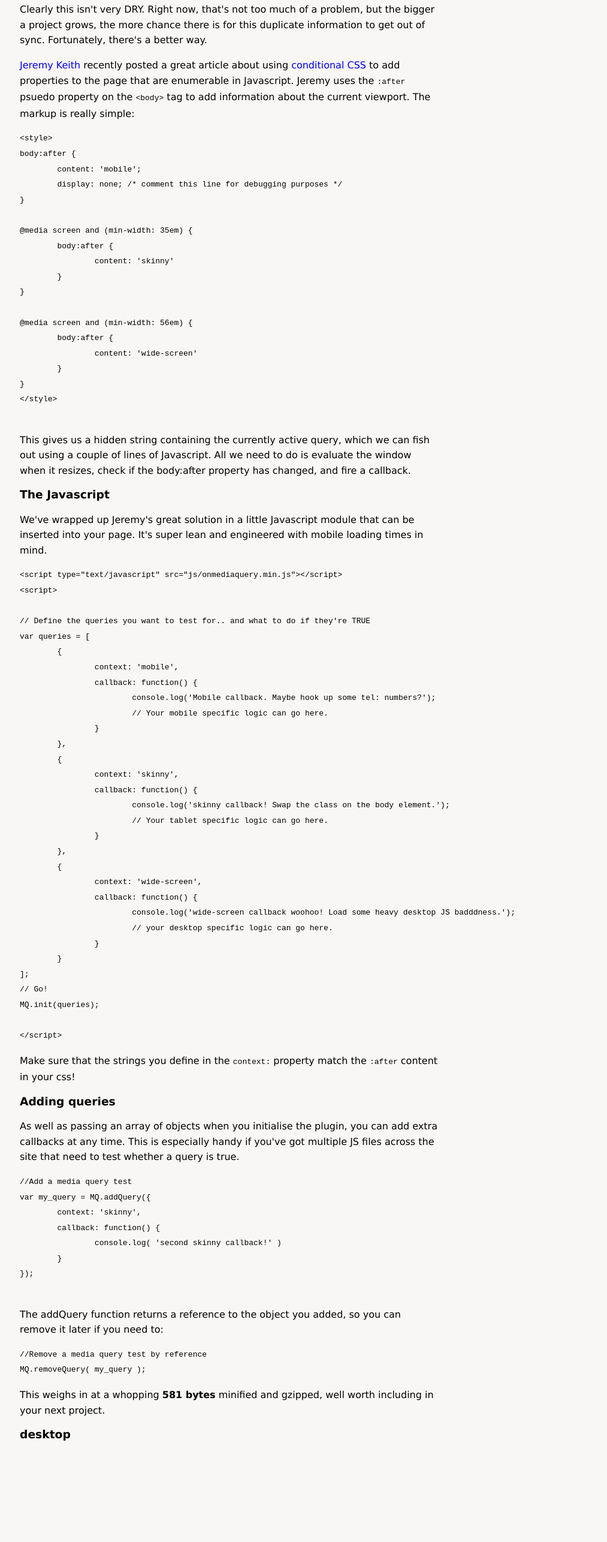
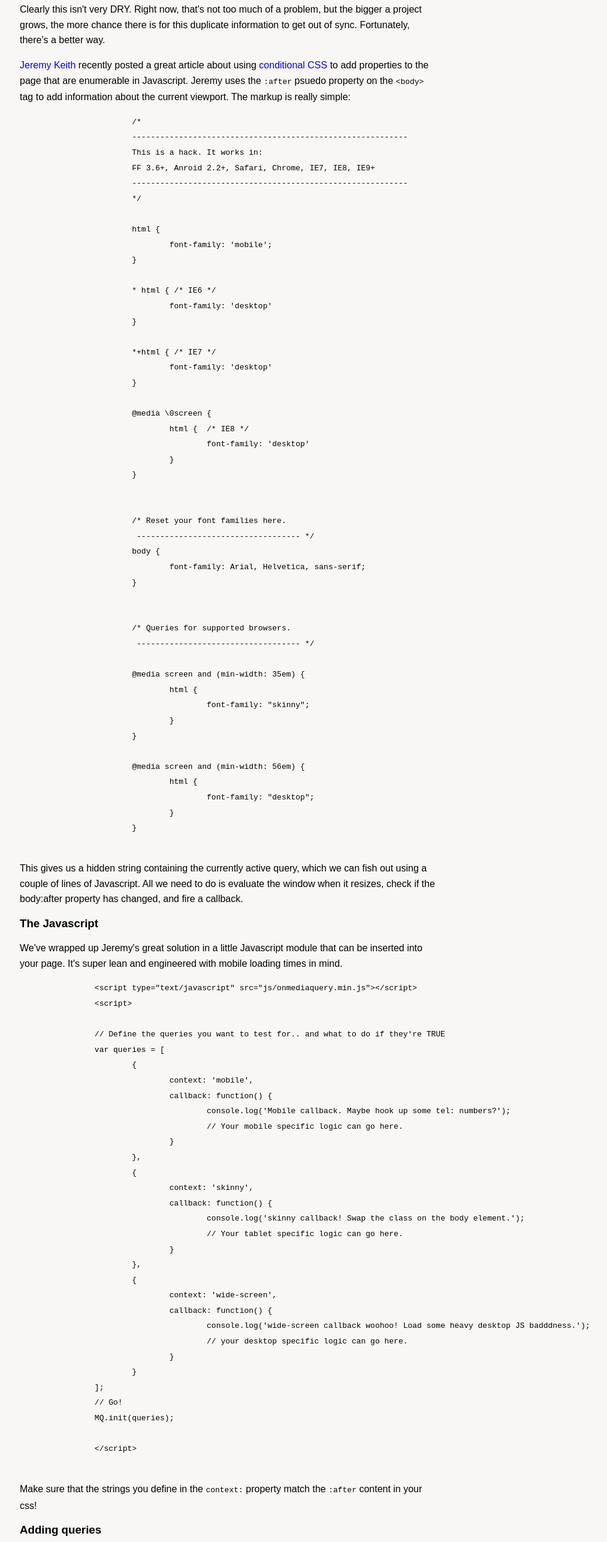
Before and after one commit to JoshBarr/on-media-query, a plain HTML site: page index.html in a window 1280 px wide. Shown: the part 226-2797 px from the top of the page at 60% size, without its empty margins (257-1270 px from the left). Before the commit the page ends 2646 px from the top, so only its background shows below. Drawn offline with Linux system fonts and the light colour scheme.

Commit message:
Changed behavior to use font-family declaration. Tested for support in IE8 and Android 2.2+

```diff
--- a/index.html
+++ b/index.html
@@ -1,42 +1,63 @@
 <!doctype html>
 <html>
 <head>
+	<link rel='stylesheet' type='text/css' href='css/style.css'>
+	<meta name = "viewport" content = "initial-scale = 1.0">
+	<title>onMediaQuery - Responsive JS</title>
+	<style>
+		/*
+		-----------------------------------------------------------
+		This is a hack. It works in:
+		FF 3.6+, Anroid 2.2+, Safari, Chrome, IE7, IE8, IE9+
+		-----------------------------------------------------------
+		*/
 
-<link rel='stylesheet' type='text/css' href='css/style.css'>
+		html {
+			font-family: 'mobile';
+		}
 
-<title>onMediaQuery - Responsive JS</title>
+		* html { /* IE6 */
+			font-family: 'desktop'
+		}
+
+		*+html { /* IE7 */
+			font-family: 'desktop'
+		}
+
+		@media \0screen {
+			html {  /* IE8 */
+				font-family: 'desktop'
+			}
+		}
+
+		/* Reset your font families here.
+		 ----------------------------------- */
+		body {
+			font-family: Arial, Helvetica, sans-serif;
+		}
 
 
-<style>
-
-body:after {
-	content: 'mobile';
-	display: none;
-}
+		/* Queries for supported browsers.
+		 ----------------------------------- */
 
 		@media screen and (min-width: 35em) {
-	body:after {
-		content: 'skinny'
+			html {
+				font-family: "skinny";
 			}
 		}
 
 		@media screen and (min-width: 56em) {
-	body:after {
-		content: 'wide-screen'
+			html {
+				font-family: "desktop";
 			}
 		}
 
 	</style>
-
 </head>
-
 <body>
-
 <!-- #mobile nav -->
 <div id="mobile_site_nav" class='nav'>
-
     <div id="nav_items" class='mobile_nav_items'>
-
         <ul>
             <li><a href='#1'>Home</a></li>
             <li><a href='#2'>Sprockets</a></li>
@@ -44,13 +65,10 @@ body:after {
             <li><a href='#3'>Contact us</a></li>
         </ul>
     </div>
-
-
 </div>
 <!-- /#mobile nav -->
 
 <div id='wrapper'>
-
 	<div id='desc'>
 		<h2 class='title'>onMediaQuery</h2>
 		<h3>A simple way to handle Media Queries with Javascript.</h3>
@@ -64,24 +82,53 @@ body:after {
 			<a href='#'>Jeremy Keith</a> recently posted a great article about using <a href='http://adactio.com/journal/5429/' target='_blank'>conditional CSS</a> to add properties to the page that are enumerable in Javascript. Jeremy uses the <code>:after</code> psuedo property on the <code>&lt;body&gt;</code> tag to add information about the current viewport. The markup is really simple:
 		</p>
 		<pre class='css_code'>
-&lt;style&gt;
-body:after {
-	content: 'mobile';
-	display: none; /* comment this line for debugging purposes */
+			/*
+			-----------------------------------------------------------
+			This is a hack. It works in:
+			FF 3.6+, Anroid 2.2+, Safari, Chrome, IE7, IE8, IE9+
+			-----------------------------------------------------------
+			*/
+
+			html {
+				font-family: 'mobile';
 			}
 
+			* html { /* IE6 */
+				font-family: 'desktop'
+			}
+
+			*+html { /* IE7 */
+				font-family: 'desktop'
+			}
+
+			@media \0screen {
+				html {  /* IE8 */
+					font-family: 'desktop'
+				}
+			}
+
+
+			/* Reset your font families here.
+			 ----------------------------------- */
+			body {
+				font-family: Arial, Helvetica, sans-serif;
+			}
+
+
+			/* Queries for supported browsers.
+			 ----------------------------------- */
+
 			@media screen and (min-width: 35em) {
-	body:after {
-		content: 'skinny'
+				html {
+					font-family: "skinny";
 				}
 			}
 
 			@media screen and (min-width: 56em) {
-	body:after {
-		content: 'wide-screen'
+				html {
+					font-family: "desktop";
 				}
 			}
-&lt;/style&gt;
 		</pre>
 		<p>
 			This gives us a hidden string containing the currently active query, which we can fish out using a couple of lines of Javascript. All we need to do is evaluate the window when it resizes, check if the body:after property has changed, and fire a callback.
@@ -141,7 +188,6 @@ var my_query = MQ.addQuery({
 				console.log( 'second skinny callback!' )
 			}
 		});
-
 		</pre>
 		<p>
 			The addQuery function returns a reference to the object you added, so you can remove it later if you need to:
@@ -151,18 +197,17 @@ var my_query = MQ.addQuery({
 		MQ.removeQuery( my_query );
 		</pre>
 		<p>
-	This weighs in at a whopping <strong>581 bytes</strong> minified and gzipped, well worth including in your next project.
+			This weighs in at a whopping <strong>700 bytes</strong> minified and gzipped, well worth including in your next project.
 		</p>
 
 		<h3 id='ie_test'></h3>
-<p id='dump'></p>
 	</div>
 </div>
 
 <!-- Scripts -->
-<script type="text/javascript" src="js/onmediaquery.min.js"></script>
+<script id="responder" type="text/javascript" src="js/onmediaquery.js"></script>
 <script language='javascript'>
-var ie = document.getElementById('ie_test');
+var ie, t, n;
 
 queries = [
 	{
@@ -188,10 +233,22 @@ queries = [
 	}
 ];
 
+window.onload = function() {
+ 	ie = document.getElementById('ie_test');
 	MQ.init(queries);
 
+	var my_query = MQ.addQuery({
+		context: ['skinny','desktop'],
+		call_for_each_context: false,
+		callback: function() {
+			console.log( 'second skinny callback!' )
+		}
+	});
+}
+
+
+
 </script>
-
 <!-- End scripts -->
 
 </body>
--- a/js/onmediaquery.js
+++ b/js/onmediaquery.js
@@ -22,6 +22,8 @@ var MQ = (function(mq) {
         this.callbacks = [];
         this.context = ''; //current active query
         this.new_context = ''; //current active query to be read inside callbacks, as this.context won't be set when they're called!
+        this.css_method = {};
+
 
         if (typeof(query_array) !== 'undefined' ) {
             for (i = 0; i < query_array.length; i++) {
@@ -43,19 +45,27 @@ var MQ = (function(mq) {
     mq.listenForChange = function() {
         var body_after;
 
-        // Get the value of body:after from the element style.
-        if (!window.getComputedStyle) return;
+        // Get the value of html { font-family } from the element style.
+        if (document.documentElement.currentStyle) {
+            query_string = document.documentElement.currentStyle["fontFamily"];
+        }
 
-        body_after = window.getComputedStyle(document.body,':after').getPropertyValue('content');
+        if (window.getComputedStyle) {
+            query_string = window.getComputedStyle(document.documentElement).getPropertyValue('font-family');
+        }
 
-        // No support for css :after? return and avoid errors;
-        if (body_after == null) return;
+        // No support for CSS enumeration? Return and avoid errors.
+        if (query_string == null) return;
 
-        body_after = body_after.replace(/['"]/g, '');
-        if (body_after !== this.context) {
-            this.new_context = body_after;
+        // Android browsers place a "," after an item in the font family list.
+        // Most browsers either single or double quote the string.
+        query_string = query_string.replace(/['",]/g, '');
+
+        if (query_string !== this.context) {
+            this.new_context = query_string;
             this.triggerCallbacks(this.new_context);
         }
+
         this.context = this.new_context;
     }
 
```
Also changed, not shown: README.md, js/onmediaquery.min.js. Lines whose indentation alone changed are shown as unchanged.
